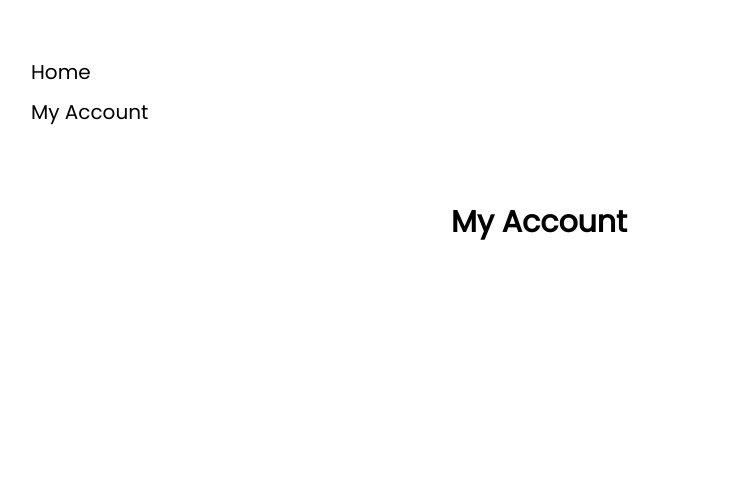
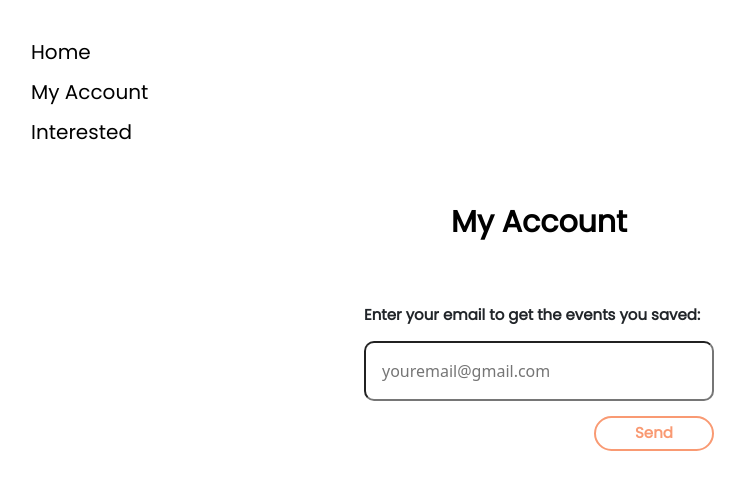
Before and after one commit to DMar35/CS411-Project, a React (Create React App) app in the folder my-react-app/: page /account in a window 1280 px wide. Shown: the top 490 px of the page, without its empty margins (101-846 px from the left). Built offline with nearby package versions, Linux system fonts and the light colour scheme.

Commit message:
Added Interested page

```diff
--- a/my-react-app/src/App.css
+++ b/my-react-app/src/App.css
@@ -19,11 +19,12 @@ label{
 	font-family: 'Poppins';
 	font-size: 15px;
 	margin-top: 15px;
+	margin-bottom: 10px;
 }
 
 input{
 	padding: 1rem;
-	width: 310px;
+	width: 350px;
 	border-radius: 10px;
 	color: black;
 }
--- a/my-react-app/src/components/AccountPage.js
+++ b/my-react-app/src/components/AccountPage.js
@@ -1,10 +1,25 @@
-import React from 'react';
+import React, { useState, useEffect } from "react";
 import "./styles.css"
 
 const Account = () => {
+    const [email, setEmail] = useState('');
+
+	const handleSubmit = (e) => {
+		e.preventDefault(); // page will be reloaded if this line isn't here
+		console.log(email);
+	}
+    function send() {
+        alert('All of the saved events are sent to your email.');
+      }
+
     return (
         <div className="auth-form-container">
             <span className="main-account">My Account</span>
+            <label for='sendEmail'>Enter your email to get the events you saved:</label>
+			<input classname="sendEmailInput" value={email} onChange={(e) => setEmail(e.target.value)} type='sendEmail' placeholder='youremail@gmail.com' id='email' name='email' />
+            <div className="eventName display-linebreak">
+                <button className="sendButton" onClick={send}>Send</button>
+              </div>
         </div>
     )
 }
--- a/my-react-app/src/components/NavBar.js
+++ b/my-react-app/src/components/NavBar.js
@@ -22,6 +22,9 @@ const NavBar = () => {
           </li>
           <li className="option">
             <a href="/account" className="option">My Account</a>
+          </li>
+          <li className="option">
+            <a href="/interested" className="option">Interested</a>
           </li>
         </ul>
       {/* </div> */}
--- a/my-react-app/src/components/styles.css
+++ b/my-react-app/src/components/styles.css
@@ -22,8 +22,8 @@ li {
 	font-family: 'Poppins';
 	font-size: 30px;
     color: black;
-    /* padding-top: -800px; */
     margin-top: -400px;
+    margin-bottom: 40px;
 }
 
 .description{
@@ -213,6 +213,8 @@ li {
 
 a:link { text-decoration: none; color: black}
 
+/* GOOGLE SIGN IN */
+
 .googleImage{
     width: 40px;
     margin-top: 20px;
@@ -239,4 +241,35 @@ a:link { text-decoration: none; color: black}
 	margin-bottom: 20px;
 	align-items: center;
     background-color: transparent;
+    text-decoration: none;
 }
+
+
+.sendButton{
+    font-family: 'Poppins';
+    background-color: white;
+    font-size: 15px;
+    border-color: #F99A73;
+    border-radius: 4ch;
+    color: #F99A73;
+    text-align: center;
+    width: 120px;
+    font-weight: 600;
+    margin-left: 230px;
+    border-style: solid;
+    height:35px;
+}
+
+.sendButton:hover{
+    font-family: 'Poppins';
+    font-size: 15px;
+    background-color: #F99A73;
+    color: white;
+    border: none;
+    width: 120px;
+    font-weight: 400;
+    margin-left: 230px;
+    border-style: solid;
+    border-radius: 4ch;
+    height:35px;
+}
```
Also changed, not shown: my-react-app/src/components/Home.js (+0 -12 lines), my-react-app/src/components/Interested.js (added, +12 -0 lines).
